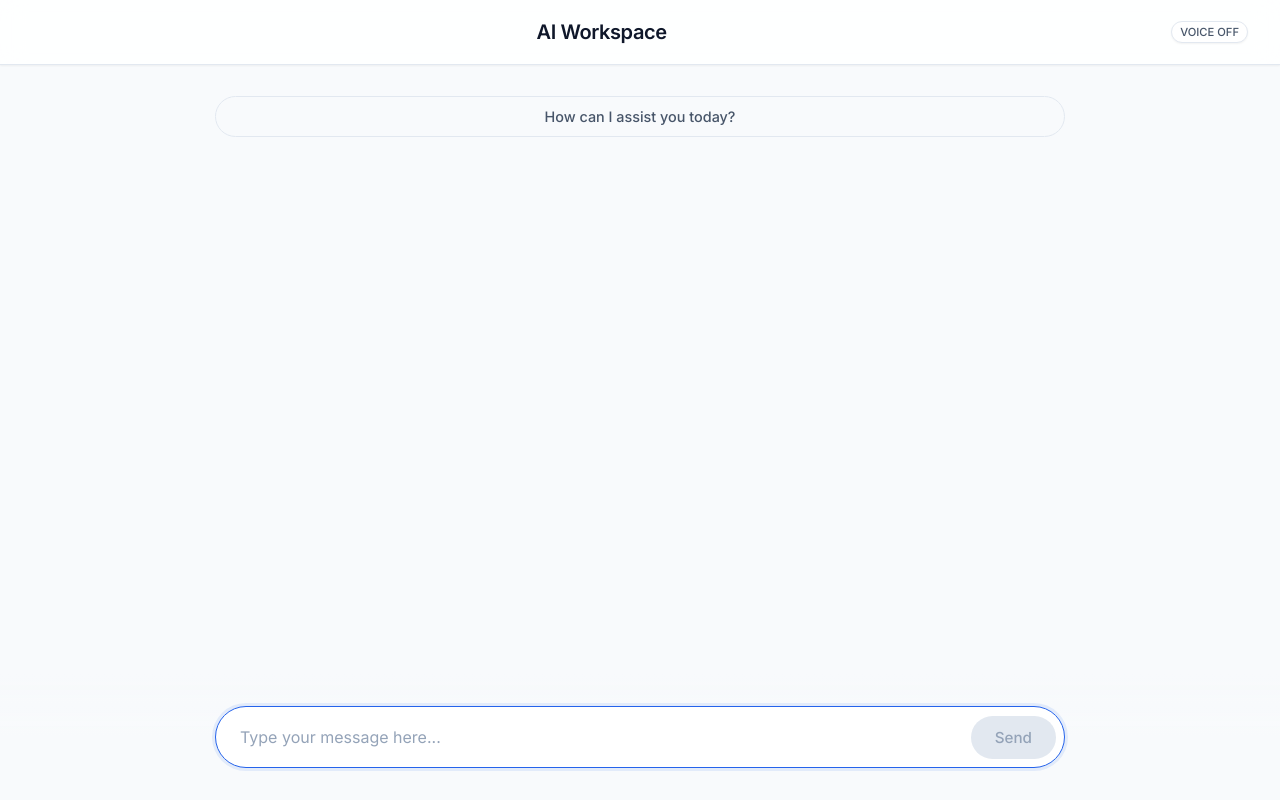
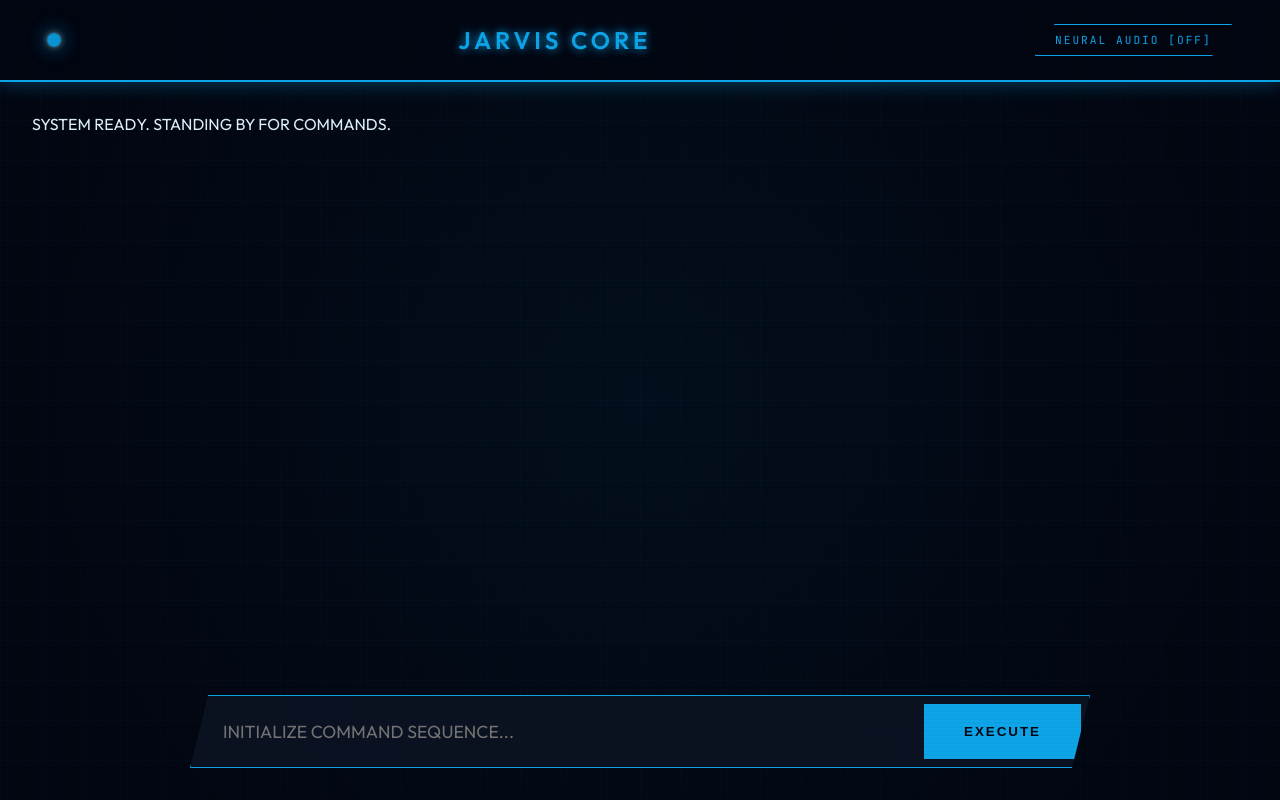
Before and after one commit to AKASH003-0/AIO-AGENT, a React app in the folder frontend/: page / in a window 1280 px wide. Built offline with nearby package versions, Linux system fonts and the light colour scheme; the HTML template or start-up script is replaced by a standard one.

Commit message:
UI: Jarvis HUD Core V1 deployment

```diff
--- a/frontend/src/Chat.jsx
+++ b/frontend/src/Chat.jsx
@@ -69,27 +69,26 @@ export default function Chat() {
         <div className="chat-container">
             <header className="chat-header">
                 <div className="status-indicator online"></div>
-                <h1>AI Workspace</h1>
+                <h1>Jarvis Core</h1>
                 <button
-                    style={{ marginLeft: 'auto', padding: '0.2rem 0.5rem', fontSize: '0.7rem' }}
                     onClick={() => {
                         setVoiceEnabled(!voiceEnabled);
                         if (voiceEnabled) window.speechSynthesis.cancel();
                     }}
                 >
-                    {voiceEnabled ? 'VOICE ON' : 'VOICE OFF'}
+                    {voiceEnabled ? 'Neural Audio [ON]' : 'Neural Audio [OFF]'}
                 </button>
             </header>
 
             <div className="chat-log">
                 {messages.length === 0 && (
                     <div className="message system">
-                        How can I assist you today?
+                        SYSTEM READY. STANDING BY FOR COMMANDS.
                     </div>
                 )}
                 {messages.map((msg, idx) => (
                     <div key={idx} className={`message ${msg.role}`}>
-                        <div className="avatar">{msg.role === 'user' ? 'USR' : 'SYS'}</div>
+                        <div className="avatar">{msg.role === 'user' ? 'STARK' : 'J.A.R.V.I.S'}</div>
                         <div className="content">
                             {(() => {
                                 const content = msg.content || '';
@@ -113,7 +112,7 @@ export default function Chat() {
                             })()}
                             {/* Blinking cursor attachment */}
                             {msg.role === 'assistant' && isTyping && idx === messages.length - 1 && !thinking && (
-                                <span className="blinking-cursor">|</span>
+                                <span className="blinking-cursor"></span>
                             )}
                         </div>
                     </div>
@@ -122,8 +121,8 @@ export default function Chat() {
                 {/* Advanced "Thinking" UI State */}
                 {thinking && (
                     <div className="message assistant thinking">
-                        <div className="avatar">SYS</div>
-                        <div className="content">Processing intent...</div>
+                        <div className="avatar">J.A.R.V.I.S</div>
+                        <div className="content">ROUTING NEURAL PATHWAYS...</div>
                     </div>
                 )}
                 <div ref={endOfMessagesRef} />
@@ -136,12 +135,12 @@ export default function Chat() {
                             type="text"
                             value={input}
                             onChange={(e) => setInput(e.target.value)}
-                            placeholder="Type your message here..."
+                            placeholder="INITIALIZE COMMAND SEQUENCE..."
                             autoFocus
                             disabled={isTyping}
                         />
                         <button type="submit" disabled={isTyping || !input.trim()}>
-                            Send
+                            EXECUTE
                         </button>
                     </div>
                 </div>
--- a/frontend/src/index.css
+++ b/frontend/src/index.css
@@ -1,25 +1,15 @@
-@import url('https://fonts.googleapis.com/css2?family=Inter:wght@300;400;500;600;700&display=swap');
+@import url('https://fonts.googleapis.com/css2?family=Outfit:wght@300;400;600&family=JetBrains+Mono:wght@400;500&display=swap');
 
 :root {
-  --bg-main: #f8fafc;
-  --bg-surface: #ffffff;
+  --stark-blue: #0ea5e9;
+  --stark-glow: rgba(14, 165, 233, 0.4);
+  --stark-bg: #030712;
+  --stark-glass: rgba(17, 24, 39, 0.7);
+  --stark-orange: #f97316;
+  --stark-text: #e0f2fe;
 
-  --text-primary: #0f172a;
-  --text-secondary: #475569;
-
-  --border-color: #e2e8f0;
-
-  --accent-color: #2563eb;
-  --accent-hover: #1d4ed8;
-
-  --shadow-sm: 0 1px 2px 0 rgba(0, 0, 0, 0.05);
-  --shadow-md: 0 4px 6px -1px rgba(0, 0, 0, 0.05), 0 2px 4px -1px rgba(0, 0, 0, 0.03);
-  --shadow-lg: 0 10px 15px -3px rgba(0, 0, 0, 0.05), 0 4px 6px -2px rgba(0, 0, 0, 0.025);
-
-  --radius-sm: 6px;
-  --radius-md: 12px;
-  --radius-lg: 20px;
-  --radius-full: 9999px;
+  --radius-hud: 4px;
+  --border-hud: 1px solid rgba(14, 165, 233, 0.3);
 }
 
 * {
@@ -29,286 +19,251 @@
 }
 
 body {
-  font-family: 'Inter', system-ui, -apple-system, sans-serif;
-  color: var(--text-primary);
-  background-color: var(--bg-main);
+  font-family: 'Outfit', sans-serif;
+  color: var(--stark-text);
+  background-color: var(--stark-bg);
+  background-image:
+    radial-gradient(circle at 50% 50%, rgba(14, 165, 233, 0.05) 0%, transparent 80%),
+    linear-gradient(rgba(14, 165, 233, 0.02) 1px, transparent 1px),
+    linear-gradient(90deg, rgba(14, 165, 233, 0.02) 1px, transparent 1px);
+  background-size: 100% 100%, 40px 40px, 40px 40px;
   height: 100vh;
   overflow: hidden;
-  -webkit-font-smoothing: antialiased;
-  -moz-osx-font-smoothing: grayscale;
 }
 
 .chat-container {
   width: 100%;
-  max-width: 1200px;
+  max-width: 1400px;
   margin: 0 auto;
   height: 100vh;
   display: flex;
   flex-direction: column;
   position: relative;
-  background-color: var(--bg-main);
 }
 
 .chat-header {
-  padding: 1.25rem 2rem;
+  padding: 1.5rem 3rem;
   display: flex;
   align-items: center;
   justify-content: space-between;
-  position: fixed;
-  top: 0;
-  left: 0;
-  width: 100%;
-  background: rgba(255, 255, 255, 0.85);
-  backdrop-filter: blur(12px);
-  -webkit-backdrop-filter: blur(12px);
-  border-bottom: 1px solid var(--border-color);
-  z-index: 10;
-  box-shadow: var(--shadow-sm);
+  background: rgba(3, 7, 18, 0.8);
+  backdrop-filter: blur(10px);
+  border-bottom: 2px solid var(--stark-blue);
+  box-shadow: 0 0 20px var(--stark-glow);
+  z-index: 100;
 }
 
 .chat-header h1 {
-  font-size: 1.25rem;
+  font-size: 1.5rem;
   font-weight: 600;
-  letter-spacing: -0.02em;
-  color: var(--text-primary);
-  margin: 0;
-  flex: 1;
-  text-align: center;
+  letter-spacing: 4px;
+  text-transform: uppercase;
+  color: var(--stark-blue);
+  text-shadow: 0 0 10px var(--stark-blue);
 }
 
+/* The Pulse Indicator (Arc Reactor Style) */
 .status-indicator {
-  display: none;
+  width: 12px;
+  height: 12px;
+  background: var(--stark-blue);
+  border-radius: 50%;
+  box-shadow: 0 0 15px var(--stark-blue), 0 0 5px #fff;
+  margin-right: 15px;
+  animation: reactor-pulse 2s infinite ease-in-out;
+}
+
+@keyframes reactor-pulse {
+  0% { transform: scale(1); opacity: 0.8; box-shadow: 0 0 10px var(--stark-blue); }
+  50% { transform: scale(1.3); opacity: 1; box-shadow: 0 0 25px var(--stark-blue), 0 0 10px #fff; }
+  100% { transform: scale(1); opacity: 0.8; box-shadow: 0 0 10px var(--stark-blue); }
 }
 
 .chat-header button {
-  padding: 0.5rem 1rem;
-  font-family: 'Inter', sans-serif;
-  font-size: 0.85rem;
-  font-weight: 500;
-  border-radius: var(--radius-full);
-  background: var(--bg-surface);
-  border: 1px solid var(--border-color);
-  color: var(--text-secondary);
+  background: transparent;
+  border: 1px solid var(--stark-blue);
+  color: var(--stark-blue);
+  padding: 0.5rem 1.2rem;
+  font-family: 'JetBrains Mono', monospace;
+  font-size: 0.7rem;
+  text-transform: uppercase;
+  letter-spacing: 2px;
   cursor: pointer;
-  transition: all 0.2s ease;
-  box-shadow: var(--shadow-sm);
+  transition: all 0.3s cubic-bezier(0.4, 0, 0.2, 1);
+  clip-path: polygon(10% 0, 100% 0, 90% 100%, 0 100%);
 }
 
 .chat-header button:hover {
-  background: var(--bg-main);
-  color: var(--text-primary);
-  border-color: #cbd5e1;
+  background: var(--stark-blue);
+  color: var(--stark-bg);
+  box-shadow: 0 0 20px var(--stark-blue);
 }
 
 .chat-log {
   flex: 1;
   overflow-y: auto;
-  padding: 6rem 1rem 8rem 1rem;
+  padding: 2rem 2rem 10rem 2rem;
   display: flex;
   flex-direction: column;
-  align-items: center;
-  gap: 1.5rem;
-  scroll-behavior: smooth;
-}
-
-.chat-log::-webkit-scrollbar {
-  width: 6px;
-}
-.chat-log::-webkit-scrollbar-thumb {
-  background: #cbd5e1;
-  border-radius: 10px;
-}
-.chat-log::-webkit-scrollbar-thumb:hover {
-  background: #94a3b8;
+  gap: 2rem;
+  scrollbar-width: thin;
+  scrollbar-color: var(--stark-blue) transparent;
 }
 
 .message {
   display: flex;
-  gap: 1rem;
-  font-size: 1rem;
-  line-height: 1.6;
-  width: 100%;
-  max-width: 850px;
-  animation: fadeIn 0.3s ease-out forwards;
+  gap: 1.5rem;
+  max-width: 80%;
+  animation: slide-in 0.4s cubic-bezier(0.16, 1, 0.3, 1) forwards;
 }
 
-@keyframes fadeIn {
-  0% { opacity: 0; transform: translateY(10px); }
-  100% { opacity: 1; transform: translateY(0); }
+@keyframes slide-in {
+  from { opacity: 0; transform: translateX(-20px) skewX(-5deg); }
+  to { opacity: 1; transform: translateX(0) skewX(0deg); }
 }
 
 .message.user {
+  align-self: flex-end;
   flex-direction: row-reverse;
 }
 
-.message.system {
+.avatar {
+  width: 40px;
+  height: 40px;
+  background: var(--stark-glass);
+  border: 1px solid var(--stark-blue);
+  display: flex;
+  align-items: center;
   justify-content: center;
-  color: var(--text-secondary);
-  font-size: 0.9rem;
-  font-weight: 500;
-  background: var(--bg-main);
-  padding: 0.5rem 1.5rem;
-  border-radius: var(--radius-full);
-  border: 1px solid var(--border-color);
-}
-
-.avatar {
-  width: 36px;
-  height: 36px;
-  display: flex;
-  justify-content: center;
-  align-items: center;
-  border-radius: var(--radius-sm);
-  font-size: 0.75rem;
-  font-weight: 600;
-  flex-shrink: 0;
-  border: 1px solid var(--border-color);
-}
-
-.message.user .avatar {
-  background: var(--bg-surface);
-  color: var(--text-primary);
+  font-family: 'JetBrains Mono', monospace;
+  font-size: 0.7rem;
+  color: var(--stark-blue);
+  box-shadow: 0 0 10px var(--stark-glow);
+  clip-path: polygon(25% 0%, 100% 0%, 75% 100%, 0% 100%);
 }
 
 .message.assistant .avatar {
-  background: var(--accent-color);
-  color: #ffffff;
-  border: none;
+  background: var(--stark-blue);
+  color: var(--stark-bg);
 }
 
 .content {
-  padding: 1rem 1.5rem;
-  white-space: pre-wrap;
-  font-weight: 400;
-  max-width: calc(100% - 50px);
+  padding: 1.2rem 1.8rem;
+  background: var(--stark-glass);
+  border: var(--border-hud);
+  border-left: 4px solid var(--stark-blue);
   position: relative;
-  box-shadow: var(--shadow-sm);
+  backdrop-filter: blur(8px);
+  color: #fff;
+  font-weight: 300;
+  line-height: 1.7;
 }
 
 .message.user .content {
-  background: var(--text-primary);
-  color: #ffffff;
-  border-radius: var(--radius-md);
-  border-top-right-radius: 4px;
+  border: 1px solid var(--stark-orange);
+  border-right: 4px solid var(--stark-orange);
+  border-left: none;
+  background: rgba(249, 115, 22, 0.05);
+  color: var(--stark-orange);
 }
 
-.message.assistant .content {
-  background: var(--bg-surface);
-  color: var(--text-primary);
-  border: 1px solid var(--border-color);
-  border-radius: var(--radius-md);
-  border-top-left-radius: 4px;
+/* HUD Data Corners */
+.content::before {
+  content: '';
+  position: absolute;
+  top: 0; right: 0;
+  width: 10px; height: 10px;
+  border-top: 2px solid var(--stark-blue);
+  border-right: 2px solid var(--stark-blue);
 }
 
-.thinking .content {
-  background: transparent;
-  border: none;
-  box-shadow: none;
-  font-style: italic;
-  display: flex;
-  align-items: center;
-  color: var(--text-secondary);
-  padding: 0.5rem 1rem;
-}
-
-.blinking-cursor {
-  display: inline-block;
-  width: 2px;
-  height: 1.2em;
-  background: var(--text-primary);
-  animation: blink 1s step-end infinite;
-  vertical-align: text-bottom;
-  margin-left: 2px;
-}
-
-@keyframes blink {
-  0%, 100% { opacity: 1; }
-  50% { opacity: 0; }
+.message.user .content::before {
+  border-color: var(--stark-orange);
+  left: 0; right: auto;
+  border-right: none;
+  border-left: 2px solid var(--stark-orange);
 }
 
 .chat-input-area {
   position: fixed;
-  bottom: 0;
-  left: 0;
-  width: 100%;
-  background: linear-gradient(0deg, rgba(248, 250, 252, 1) 50%, rgba(248, 250, 252, 0) 100%);
-  padding: 2rem 1rem;
-  display: flex;
-  justify-content: center;
-}
-
-.chat-input-form-inner {
-  width: 100%;
-  max-width: 850px;
-  display: flex;
-  justify-content: center;
-  position: relative;
+  bottom: 2rem;
+  left: 50%;
+  transform: translateX(-50%);
+  width: 90%;
+  max-width: 900px;
+  z-index: 100;
 }
 
 .input-wrapper {
-  width: 100%;
   display: flex;
-  align-items: center;
-  background: var(--bg-surface);
-  border: 1px solid #cbd5e1;
-  border-radius: var(--radius-full);
-  padding: 0.5rem 0.5rem 0.5rem 1.5rem;
-  transition: all 0.2s ease;
-  box-shadow: var(--shadow-md);
-}
-
-.input-wrapper:focus-within {
-  border-color: var(--accent-color);
-  box-shadow: 0 0 0 3px rgba(37, 99, 235, 0.1);
-}
-
-.prompt-prefix {
-  display: none;
+  background: var(--stark-glass);
+  border: 1px solid var(--stark-blue);
+  padding: 0.5rem;
+  backdrop-filter: blur(20px);
+  box-shadow: 0 0 30px rgba(0,0,0,0.5), 0 0 10px var(--stark-glow);
+  clip-path: polygon(2% 0, 100% 0, 98% 100%, 0 100%);
 }
 
 .input-wrapper input {
   flex: 1;
   background: transparent;
   border: none;
-  font-size: 1rem;
-  color: var(--text-primary);
-  padding: 0.75rem 0;
+  color: #fff;
+  padding: 1rem 1.5rem;
+  font-family: 'Outfit', sans-serif;
+  font-size: 1.1rem;
   outline: none;
-  font-family: 'Inter', sans-serif;
-}
-.input-wrapper input::placeholder {
-  color: #94a3b8;
 }
 
-button[type="submit"] {
-  background: var(--accent-color);
+.input-wrapper button {
+  background: var(--stark-blue);
+  color: var(--stark-bg);
   border: none;
-  color: #ffffff;
-  font-family: 'Inter', sans-serif;
-  font-weight: 500;
-  font-size: 0.95rem;
-  padding: 0.75rem 1.5rem;
-  border-radius: var(--radius-full);
+  padding: 0 2.5rem;
+  font-weight: 600;
+  text-transform: uppercase;
+  letter-spacing: 2px;
   cursor: pointer;
-  transition: all 0.2s ease;
-  margin-left: 0.75rem;
+  transition: all 0.2s;
 }
 
-button[type="submit"]:hover:not(:disabled) {
-  background: var(--accent-hover);
+.input-wrapper button:hover:not(:disabled) {
+  background: #fff;
+  box-shadow: 0 0 20px #fff;
 }
 
-button:disabled {
-  background: #e2e8f0;
-  color: #94a3b8;
-  cursor: not-allowed;
+.blinking-cursor {
+  display: inline-block;
+  width: 8px;
+  height: 1.2em;
+  background: var(--stark-blue);
+  margin-left: 4px;
+  animation: blink 0.8s infinite;
 }
 
-.content img {
-  border-radius: var(--radius-sm);
-  box-shadow: var(--shadow-md);
-  border: 1px solid var(--border-color);
-  margin-top: 15px;
-  max-width: 100%;
-  transition: transform 0.2s ease;
+@keyframes blink {
+  0%, 100% { opacity: 1; box-shadow: 0 0 10px var(--stark-blue); }
+  50% { opacity: 0; }
 }
+
+/* Scrolling HUD Scanline */
+body::after {
+  content: "";
+  position: absolute;
+  top: 0; left: 0;
+  width: 100%; height: 100%;
+  background: linear-gradient(rgba(18, 16, 16, 0) 50%, rgba(0, 0, 0, 0.25) 50%), linear-gradient(90deg, rgba(255, 0, 0, 0.06), rgba(0, 255, 0, 0.02), rgba(0, 0, 255, 0.06));
+  background-size: 100% 4px, 3px 100%;
+  z-index: 999;
+  pointer-events: none;
+  opacity: 0.1;
+}
+
+.message.assistant.thinking .content {
+  border: none;
+  background: transparent;
+  color: var(--stark-blue);
+  font-family: 'JetBrains Mono', monospace;
+  font-size: 0.8rem;
+  letter-spacing: 1px;
+}
```
